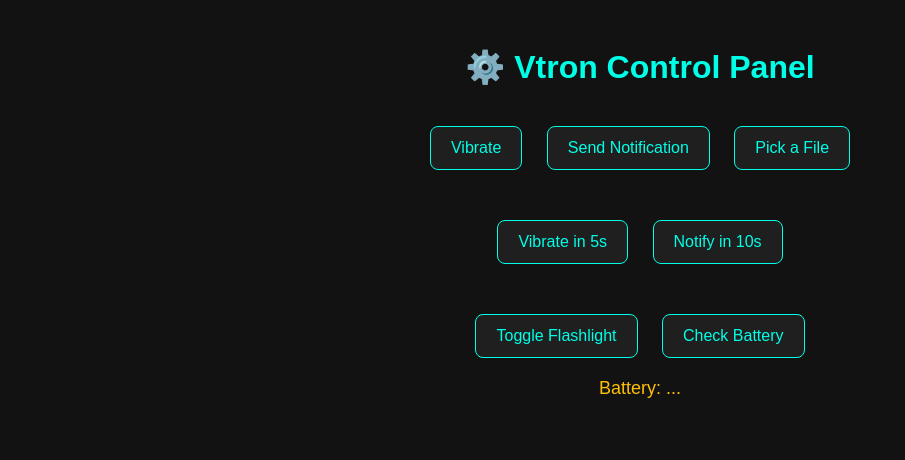
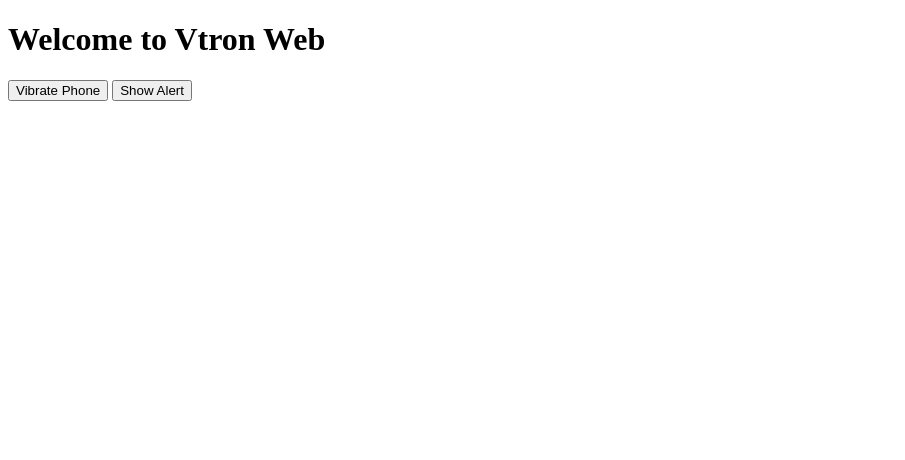
Before and after one commit to VashuTheGreat/Vtron_ui, a plain HTML site: page index.html in a window 1280 px wide. Shown: the whole page, without its empty margins (0-905 px from the left). Drawn offline with Linux system fonts and the light colour scheme.

Commit message:
Update index.html

```diff
--- a/index.html
+++ b/index.html
@@ -1,158 +1,19 @@
-<!--<!DOCTYPE html>-->
-<!--<html>-->
-<!--<head>-->
-<!--    <title>Vtron Test</title>-->
-<!--</head>-->
-<!--<body style="text-align:center; margin-top:100px;">-->
-<!--<h1>Vtron Vibration Test</h1>-->
-<!--<button>hello</button>-->
-<!--<button onclick="vtron.vibrate()">Vibrate Device</button>-->
-<!--<button onclick="vtron.showNotificationFromWeb('Hello User', 'This is from your HTML app!')">Notify Me</button>-->
-<!--<button onclick="vtron.pickFile()">Pick a File</button>-->
+<!DOCTYPE html>
+<html>
+  <body>
+    <h1>Welcome to Vtron Web</h1>
+    <button onclick="vtron.vibrate()">Vibrate Phone</button>
+    <button onclick="vtron.alert('Hello from Vtron Web!')">Show Alert</button>
 
-<!--<button onclick="vtron.scheduleTask('vibrate', 5000)">Vibrate after 5s</button>-->
-<!--<button onclick="vtron.scheduleTask('notify:Reminder|Meeting at 7PM', 10000)">Notify after 10s</button>-->
-
-<!--<button onclick="window.vtron.toggleFlashlight()">Toggle Flashlight</button>-->
-<!--<button onclick="showBattery()">Show Battery %</button>-->
-<!--<p id="batteryLevel"></p>-->
-
-
-
-
-
-
-
-
-<!DOCTYPE html>
-<html lang="en">
-<head>
-    <meta charset="UTF-8" />
-    <meta name="viewport" content="width=device-width, initial-scale=1.0"/>
-    <title>Vtron Control Center</title>
-    <style>
-        body {
-          font-family: Arial, sans-serif;
-          background: #121212;
-          color: #fff;
-          text-align: center;
-          padding: 20px;
+    <script>
+      window.vtron = {
+        vibrate: () => {
+          window.ReactNativeWebView.postMessage(JSON.stringify({ command: 'vibrate' }));
+        },
+        alert: (msg) => {
+          window.ReactNativeWebView.postMessage(JSON.stringify({ command: 'alert', text: msg }));
         }
-
-        h1 {
-          margin-top: 20px;
-          color: #00ffe7;
-        }
-
-        .section {
-          margin: 30px 0;
-        }
-
-        button {
-          background-color: #1f1f1f;
-          color: #00ffe7;
-          border: 1px solid #00ffe7;
-          border-radius: 8px;
-          padding: 12px 20px;
-          margin: 10px;
-          font-size: 16px;
-          cursor: pointer;
-          transition: 0.3s;
-        }
-
-        button:hover {
-          background-color: #00ffe7;
-          color: #000;
-        }
-
-        #batteryLevel {
-          font-size: 18px;
-          margin-top: 10px;
-          color: #ffc107;
-        }
-
-        .toast {
-          position: fixed;
-          bottom: 30px;
-          left: 50%;
-          transform: translateX(-50%);
-          background: #323232;
-          color: #fff;
-          padding: 14px 25px;
-          border-radius: 8px;
-          opacity: 0;
-          transition: opacity 0.4s ease-in-out;
-          z-index: 1000;
-        }
-
-        .toast.show {
-          opacity: 1;
-        }
-    </style>
-</head>
-<body>
-
-<h1>⚙️ Vtron Control Panel</h1>
-
-<div class="section">
-    <button onclick="vtron.vibrate(); showToast('Device Vibrated')">Vibrate</button>
-    <button onclick="vtron.showNotificationFromWeb('Hello from Web', 'This is your HTML App!')">Send Notification</button>
-    <button onclick="vtron.pickFile()">Pick a File</button>
-</div>
-
-<div class="section">
-    <button onclick="vtron.scheduleTask('vibrate', 5000); showToast('Scheduled Vibration in 5s')">Vibrate in 5s</button>
-    <button onclick="vtron.scheduleTask('notify:Reminder|Meeting at 7PM', 10000); showToast('Scheduled Notification in 10s')">Notify in 10s</button>
-</div>
-
-<div class="section">
-    <button onclick="vtron.toggleFlashlight(); showToast('Toggled Flashlight')">Toggle Flashlight</button>
-    <button onclick="showBattery()">Check Battery</button>
-    <p id="batteryLevel">Battery: ...</p>
-</div>
-
-<div id="toast" class="toast">This is a toast</div>
-
-<script>
-    function showBattery() {
-      const level = vtron.getBatteryLevel(); // Assuming it returns int
-      document.getElementById("batteryLevel").innerText = "Battery: " + level + "%";
-      showToast("Battery: " + level + "%");
-    }
-
-    function onFilePicked(path) {
-      showToast("File Picked: " + path);
-      document.body.innerHTML += `<p style="color: #ccc;">📁 Selected: ${path}</p>`;
-    }
-
-    function showToast(message) {
-      const toast = document.getElementById("toast");
-      toast.innerText = message;
-      toast.classList.add("show");
-      setTimeout(() => {
-        toast.classList.remove("show");
-      }, 3000);
-    }
-</script>
-
-</body>
+      };
+    </script>
+  </body>
 </html>
-
-
-
-
-<!--<script>-->
-<!--    function onFilePicked(path) {-->
-<!--       console.log("File selected:", path);-->
-<!--       document.body.innerHTML += `<p>Selected: ${path}</p>`;-->
-<!--    }-->
-
-<!--     function showBattery() {-->
-<!--        const level = window.vtron.getBatteryLevel();-->
-<!--        document.getElementById("batteryLevel").innerText = "Battery: " + level + "%";-->
-<!--    }-->
-<!--</script>-->
-
-
-<!--</body>-->
-<!--</html>-->
```
